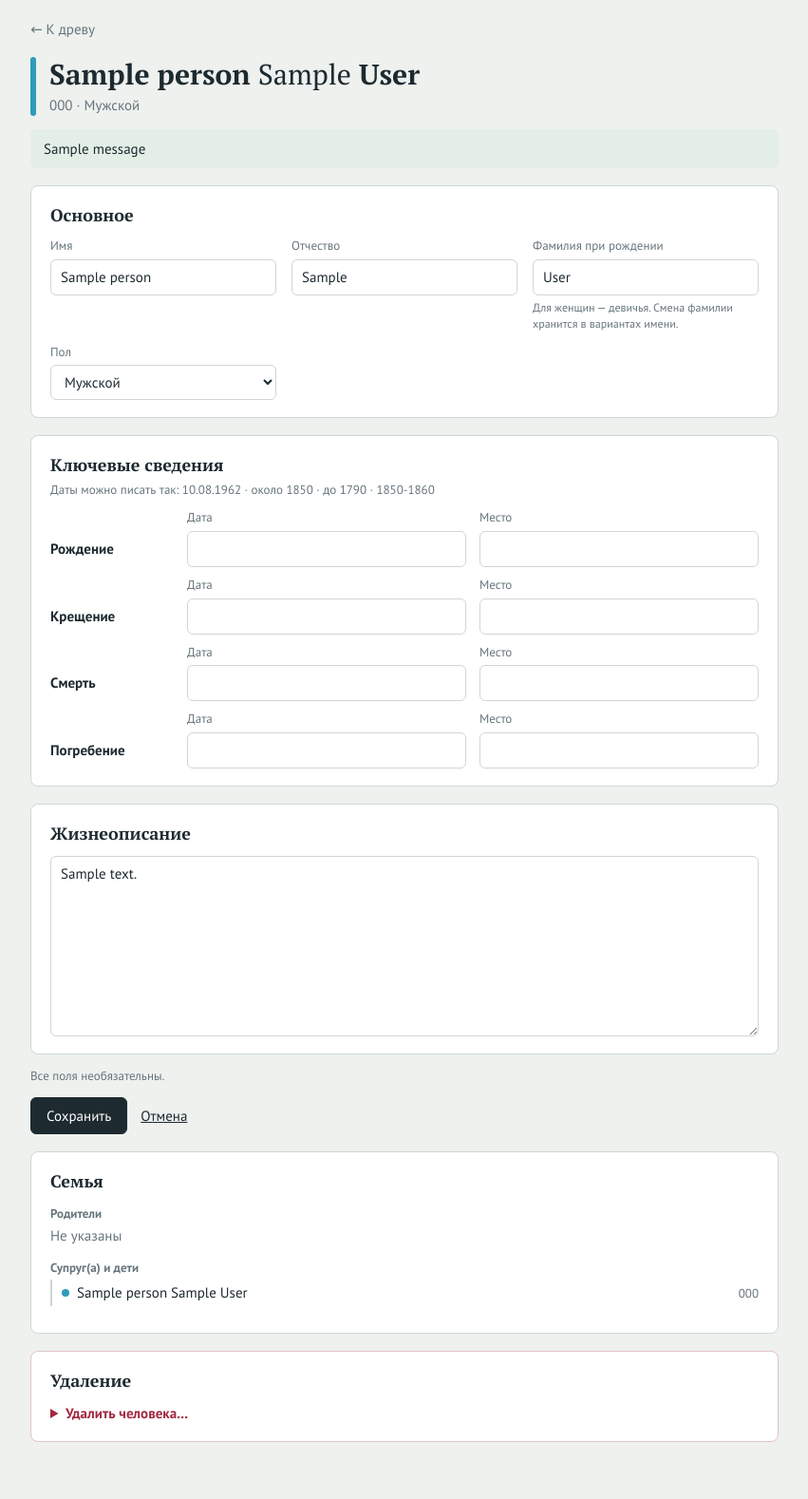
After one commit to Fishhma/mapTree, a Django app: page /people/000/ in a window 1280 px wide. The commit adds this page. Shown: the whole page at 95% size, without its empty margins (214-1065 px from the left). Run offline with Django 5.2, Linux system fonts and the light colour scheme; tables that the repository leaves empty hold one stand-in row (values such as "Sample post"); one stand-in notice (Sample message) is shown; data that the repository does not hold is empty.

Commit message:
Страница человека /people/P0001/: правка и удаление только там
- Кнопка «Изменить» в панели древа открывает отдельную страницу человека;
  в панели больше ничего не редактируется и не удаляется, кнопка «Редактор» убрана.
- Страница: имя, отчество, фамилия при рождении, пол, жизнеописание; рождение,
  крещение, смерть, погребение (дата и место); семья — ссылками на страницы родственников.
- Стёртое ключевое событие удаляется, если в нём нет описания и ссылок на источники.
- Удаление: причины запрета, список того, что исчезнет, и подтверждение вводом
  номера именно этого человека.
- 8 новых тестов.

Co-Authored-By: Claude Opus 5.5 <noreply@anthropic.com>

```diff
--- /dev/null
+++ b/genealogy/forms.py
@@ -0,0 +1,47 @@
+"""Формы страницы человека (/people/P0001/). Все поля необязательны."""
+from django import forms
+
+from tree_engine.model import to_user_date
+
+from .models import Event, Person
+
+KEY_KINDS = ("BIRT", "CHR", "DEAT", "BURI")
+DATE_HINT = "10.08.1962 · около 1850 · до 1790 · 1850-1860"
+
+
+class PersonForm(forms.ModelForm):
+    class Meta:
+        model = Person
+        fields = ["given_name", "patronymic", "birth_surname", "sex", "notes"]
+        widgets = {
+            "notes": forms.Textarea(attrs={"rows": 8}),
+        }
+
+
+class KeyEventsForm(forms.Form):
+    """Рождение, крещение, смерть, погребение: дата и место каждого.
+
+    Редактируется первое событие каждого вида (в GEDCOM их бывает несколько).
+    """
+
+    def __init__(self, *args, person: Person, **kwargs):
+        super().__init__(*args, **kwargs)
+        self.person = person
+        self.events = {}
+        for e in person.events.select_related("place").filter(kind__in=KEY_KINDS):
+            self.events.setdefault(e.kind, e)
+        for kind in KEY_KINDS:
+            event = self.events.get(kind)
+            self.fields[f"{kind}_date"] = forms.CharField(
+                label="дата", required=False, max_length=60,
+                initial=to_user_date(event.date) if event and event.date else "",
+                widget=forms.TextInput(attrs={"autocomplete": "off"}))
+            self.fields[f"{kind}_place"] = forms.CharField(
+                label="место", required=False, max_length=255,
+                initial=event.place.name if event and event.place else "",
+                widget=forms.TextInput(attrs={"list": "places", "autocomplete": "off"}))
+
+    def rows(self):
+        """Для шаблона: (название, поле даты, поле места) по каждому виду."""
+        return [(Event.Kind(kind).label, self[f"{kind}_date"], self[f"{kind}_place"])
+                for kind in KEY_KINDS]
--- a/genealogy/urls.py
+++ b/genealogy/urls.py
@@ -4,6 +4,7 @@ from . import views
 
 urlpatterns = [
     path("", views.tree_page, name="tree"),
+    path("people/<str:code>/", views.person_page, name="person-page"),
     path("tree.svg", views.tree_svg, name="tree-svg"),
     path("api/tree/", views.tree_api, name="tree-api"),
     path("api/people/<int:pk>/", views.person_api, name="person-api"),
--- a/genealogy/views.py
+++ b/genealogy/views.py
@@ -1,8 +1,10 @@
 import json
 
+from django.contrib import messages
 from django.core.exceptions import ValidationError
+from django.db import transaction
 from django.http import HttpResponse, JsonResponse
-from django.shortcuts import get_object_or_404, render
+from django.shortcuts import get_object_or_404, redirect, render
 from django.urls import reverse
 from django.views.decorators.csrf import ensure_csrf_cookie
 from django.views.decorators.http import require_POST
@@ -12,8 +14,10 @@ from tree_engine.model import FuzzyDate
 from tree_engine.render_svg import render as render_svg
 
 from .bridge import build_tree, root_id, tree_payload
-from .editing import EditError, add_relative, error_text
-from .models import Event, Person
+from .editing import (EditError, add_relative, delete_person, deletion_summary, error_text,
+                      save_key_events)
+from .forms import DATE_HINT, KeyEventsForm, PersonForm
+from .models import Event, Person, Place
 
 
 @ensure_csrf_cookie          # браузеру нужен CSRF-токен для добавления людей
@@ -105,9 +109,7 @@ def person_api(request, pk):
         "names": [{"kind": n.get_kind_display(), "name": str(n), "date": n.date, "note": n.note}
                   for n in person.names.all()],
         "parents": parents, "siblings": siblings, "families": families, "sources": sources,
-        "deletion_blockers": person.deletion_blockers(),
-        "admin_url": reverse("admin:genealogy_person_change", args=[person.pk]),
-        "delete_url": reverse("admin:genealogy_person_delete", args=[person.pk]),
+        "details_url": reverse("person-page", args=[person.code]),
     })
     return JsonResponse(data)
 
@@ -127,3 +129,45 @@ def add_relative_api(request, pk):
     except (EditError, ValidationError) as exc:
         return JsonResponse({"error": error_text(exc)}, status=400)
     return JsonResponse({"id": str(new.pk), "code": new.code}, status=201)
+
+
+def person_page(request, code):
+    """Страница человека: подробности, правка и удаление (только здесь, не в панели древа)."""
+    person = get_object_or_404(Person, code=code)
+    delete_error = ""
+    if request.method == "POST" and request.POST.get("action") == "delete":
+        try:
+            delete_person(person, request.POST.get("confirm_code", ""))
+        except EditError as exc:
+            delete_error = str(exc)
+        else:
+            messages.success(request, f"{person.code} удалён(а).")
+            return redirect("tree")
+    if request.method == "POST" and not delete_error:
+        form = PersonForm(request.POST, instance=person)
+        events_form = KeyEventsForm(request.POST, person=person)
+        if form.is_valid() and events_form.is_valid():
+            with transaction.atomic():
+                form.save()
+                save_key_events(person, events_form.events, events_form.cleaned_data)
+            messages.success(request, "Изменения сохранены.")
+            return redirect("person-page", code=person.code)
+    else:
+        form = PersonForm(instance=person)
+        events_form = KeyEventsForm(person=person)
+
+    pf = person.parent_family
+    families = []
+    for fam in person.families.select_related("partner1", "partner2"):
+        spouse = fam.partner2 if fam.partner1_id == person.pk else fam.partner1
+        families.append({"spouse": spouse, "children": list(fam.children.all())})
+    return render(request, "genealogy/person.html", {
+        "person": person, "form": form, "events_form": events_form,
+        "parents": pf.partners if pf else [],
+        "siblings": list(pf.children.exclude(pk=person.pk)) if pf else [],
+        "families": families,
+        "places": Place.objects.values_list("name", flat=True), "date_hint": DATE_HINT,
+        "blockers": person.deletion_blockers(),
+        "summary": deletion_summary(person),
+        "delete_error": delete_error,
+    })
--- /dev/null
+++ b/static/genealogy/person.css
@@ -0,0 +1,81 @@
+/* Страница человека: подробности, правка, удаление. Цвета — как на странице древа. */
+:root {
+  --paper: #eef1ee;
+  --surface: #ffffff;
+  --ink: #1d2a30;
+  --muted: #66757c;
+  --hairline: #cfd6d6;
+  --line: #7d8b90;
+  --male: #2f9cba;
+  --female: #c8406f;
+  --unknown: #9aa5a8;
+  --gold: #b8862b;
+  --danger: #a2283f;
+  --sans: "PT Sans", "Segoe UI", "DejaVu Sans", sans-serif;
+  --serif: "PT Serif", Georgia, "DejaVu Serif", serif;
+}
+
+* { box-sizing: border-box; }
+body { margin: 0; background: var(--paper); color: var(--ink); font: 15px/1.45 var(--sans); }
+button, input, select, textarea { font: inherit; color: inherit; }
+a { color: var(--ink); }
+
+.page { max-width: 820px; margin: 0 auto; padding: 20px 16px 60px; }
+.top a { text-decoration: none; color: var(--muted); }
+.top a:hover { color: var(--ink); }
+
+.head { display: flex; gap: 14px; align-items: stretch; margin: 18px 0 8px; }
+.sex { flex: none; width: 6px; border-radius: 3px; background: var(--unknown); }
+.sex.M { background: var(--male); } .sex.F { background: var(--female); }
+h1 { margin: 0; font: 700 30px/1.2 var(--serif); }
+h1 .patr { font-weight: 400; }
+.meta { margin: 4px 0 0; color: var(--muted); }
+
+section { margin-top: 18px; padding: 18px 20px; background: var(--surface);
+  border: 1px solid var(--hairline); border-radius: 8px; }
+h2 { margin: 0 0 12px; font: 700 18px var(--serif); }
+h3 { margin: 14px 0 4px; font: 700 13px var(--sans); color: var(--muted); }
+
+.grid { display: grid; grid-template-columns: repeat(auto-fill, minmax(230px, 1fr)); gap: 12px 16px; }
+.events { display: grid; grid-template-columns: 130px 1fr 1fr; gap: 10px 14px; align-items: end; }
+.ev-label { padding-bottom: 8px; font-weight: 700; }
+.field { display: grid; gap: 4px; align-content: start; font-size: 13px; color: var(--muted); }
+.field small { font-size: 12px; }
+.field input, .field select, .field textarea { width: 100%; padding: 7px 10px; border: 1px solid var(--hairline);
+  border-radius: 6px; background: var(--surface); color: var(--ink); font-size: 15px; }
+.field textarea { resize: vertical; }
+.field input:focus, .field select:focus, .field textarea:focus { outline: none; border-color: var(--ink); }
+.errorlist { margin: 0; padding: 0; list-style: none; color: var(--danger); }
+
+.hint { margin: 14px 0 0; font-size: 13px; color: var(--muted); }
+.hint.top { margin: -6px 0 10px; }
+.actions { display: flex; gap: 14px; align-items: center; margin-top: 12px; }
+button { padding: 8px 16px; border: 1px solid var(--hairline); border-radius: 6px; background: var(--surface);
+  cursor: pointer; }
+button.primary { background: var(--ink); border-color: var(--ink); color: var(--surface); }
+button.primary:hover { background: #33454d; }
+button.danger { background: var(--danger); border-color: var(--danger); color: var(--surface); }
+button:focus-visible, a:focus-visible, summary:focus-visible { outline: 2px solid var(--ink); outline-offset: 2px; }
+
+.notice { margin: 14px 0 0; padding: 10px 14px; border-radius: 6px; background: #e3efe6; }
+.error { margin: 0 0 12px; color: var(--danger); }
+
+.people { list-style: none; margin: 0; padding: 0; }
+.people a { display: flex; align-items: baseline; gap: 8px; padding: 3px 0; text-decoration: none; }
+.people a:hover { text-decoration: underline; }
+.people .code { margin-left: auto; color: var(--muted); font-size: 13px; }
+.dot { flex: none; width: 8px; height: 8px; border-radius: 50%; background: var(--unknown); transform: translateY(-1px); }
+.dot.M { background: var(--male); } .dot.F { background: var(--female); }
+.union { margin-bottom: 10px; padding-left: 10px; border-left: 2px solid var(--hairline); }
+.union .kids { margin-left: 16px; }
+.empty { margin: 0; color: var(--muted); }
+
+.danger-zone { border-color: #e2c3ca; }
+.danger-zone summary { cursor: pointer; color: var(--danger); font-weight: 700; }
+.danger-zone ul { margin: 4px 0 10px; }
+.confirm { display: grid; gap: 10px; max-width: 420px; }
+
+@media (max-width: 640px) {
+  .events { grid-template-columns: 1fr 1fr; }
+  .ev-label { grid-column: 1 / -1; padding: 6px 0 0; }
+}
--- /dev/null
+++ b/templates/genealogy/_person_link.html
@@ -0,0 +1 @@
+<li><a href="{% url 'person-page' p.code %}"><span class="dot {{ p.sex }}"></span>{{ p.given_name|default:"?" }} {{ p.patronymic }} {{ p.birth_surname }}<span class="code">{{ p.code }}</span></a></li>
--- /dev/null
+++ b/templates/genealogy/person.html
@@ -0,0 +1,128 @@
+{% load static %}<!doctype html>
+<html lang="ru">
+<head>
+  <meta charset="utf-8">
+  <meta name="viewport" content="width=device-width, initial-scale=1">
+  <title>{{ person.given_name|default:"?" }} {{ person.birth_surname }} · {{ person.code }}</title>
+  <link rel="preconnect" href="https://fonts.googleapis.com">
+  <link rel="stylesheet" href="https://fonts.googleapis.com/css2?family=PT+Sans:wght@400;700&family=PT+Serif:wght@400;700&display=swap">
+  <link rel="stylesheet" href="{% static 'genealogy/person.css' %}">
+</head>
+<body>
+<main class="page">
+  <nav class="top">
+    <a href="{% url 'tree' %}#{{ person.code }}">← К древу</a>
+  </nav>
+
+  <header class="head">
+    <span class="sex {{ person.sex }}"></span>
+    <div>
+      <h1>{{ person.given_name|default:"?" }}
+        {% if person.patronymic %}<span class="patr">{{ person.patronymic }}</span>{% endif %}
+        {% if person.birth_surname %}{{ person.birth_surname }}{% endif %}</h1>
+      <p class="meta">{{ person.code }} · {{ person.get_sex_display }}</p>
+    </div>
+  </header>
+
+  {% for m in messages %}<p class="notice">{{ m }}</p>{% endfor %}
+
+  <form method="post" class="edit" novalidate>
+    {% csrf_token %}
+    {% if form.errors or events_form.errors %}
+      <p class="error">Проверьте выделенные поля.</p>
+    {% endif %}
+
+    <section>
+      <h2>Основное</h2>
+      <div class="grid">
+        {% for field in form %}{% if field.name != "notes" %}
+          <label class="field">
+            <span>{{ field.label|capfirst }}</span>
+            {{ field }}
+            {% if field.help_text %}<small>{{ field.help_text }}</small>{% endif %}
+            {{ field.errors }}
+          </label>
+        {% endif %}{% endfor %}
+      </div>
+    </section>
+
+    <section>
+      <h2>Ключевые сведения</h2>
+      <p class="hint top">Даты можно писать так: {{ date_hint }}</p>
+      <div class="events">
+        {% for label, date, place in events_form.rows %}
+          <span class="ev-label">{{ label }}</span>
+          <label class="field"><span>Дата</span>{{ date }}{{ date.errors }}</label>
+          <label class="field"><span>Место</span>{{ place }}{{ place.errors }}</label>
+        {% endfor %}
+      </div>
+      <datalist id="places">{% for name in places %}<option value="{{ name }}">{% endfor %}</datalist>
+    </section>
+
+    <section>
+      <h2>Жизнеописание</h2>
+      <label class="field wide">{{ form.notes }}{{ form.notes.errors }}</label>
+    </section>
+
+    <p class="hint">Все поля необязательны.</p>
+    <div class="actions">
+      <button type="submit" class="primary">Сохранить</button>
+      <a href="{% url 'tree' %}#{{ person.code }}">Отмена</a>
+    </div>
+  </form>
+
+  <section>
+    <h2>Семья</h2>
+    <h3>Родители</h3>
+    {% if parents %}
+      <ul class="people">{% for p in parents %}{% include "genealogy/_person_link.html" %}{% endfor %}</ul>
+    {% else %}<p class="empty">Не указаны</p>{% endif %}
+
+    <h3>{% if families|length > 1 %}Браки и дети{% else %}Супруг(а) и дети{% endif %}</h3>
+    {% for fam in families %}
+      <div class="union">
+        <ul class="people">
+          {% if fam.spouse %}{% with p=fam.spouse %}{% include "genealogy/_person_link.html" %}{% endwith %}
+          {% else %}<li class="empty">Партнёр неизвестен</li>{% endif %}
+        </ul>
+        {% if fam.children %}
+          <ul class="people kids">{% for p in fam.children %}{% include "genealogy/_person_link.html" %}{% endfor %}</ul>
+        {% endif %}
+      </div>
+    {% empty %}<p class="empty">Нет</p>{% endfor %}
+
+    {% if siblings %}
+      <h3>Братья и сёстры</h3>
+      <ul class="people">{% for p in siblings %}{% include "genealogy/_person_link.html" %}{% endfor %}</ul>
+    {% endif %}
+  </section>
+
+  <section class="danger-zone">
+    <h2>Удаление</h2>
+    {% if blockers %}
+      <p>Удалить нельзя:</p>
+      <ul>{% for b in blockers %}<li>{{ b }}</li>{% endfor %}</ul>
+    {% else %}
+      <details {% if delete_error %}open{% endif %}>
+        <summary>Удалить человека…</summary>
+        <p>Будет удалён <strong>{{ person }}</strong> — безвозвратно.</p>
+        {% if summary %}
+          <p>Вместе с ним:</p>
+          <ul>{% for s in summary %}<li>{{ s }}</li>{% endfor %}</ul>
+        {% endif %}
+        <form method="post" class="confirm">
+          {% csrf_token %}
+          <input type="hidden" name="action" value="delete">
+          <label class="field">
+            <span>Для подтверждения введите номер человека: <strong>{{ person.code }}</strong></span>
+            <input name="confirm_code" autocomplete="off" required {% if delete_error %}autofocus{% endif %}>
+          </label>
+          {% if delete_error %}<p class="error">{{ delete_error }}</p>{% endif %}
+          <button type="submit" class="danger">Удалить навсегда</button>
+        </form>
+      </details>
+    {% endif %}
+  </section>
+</main>
+</body>
+</html>
--- a/templates/genealogy/tree.html
+++ b/templates/genealogy/tree.html
@@ -31,10 +31,10 @@
       <button type="button" id="fit" title="Показать всё древо (0)">Всё древо</button>
       <button type="button" id="to-root" title="Ко мне">Ко мне</button>
       <a class="button" href="{% url 'tree-svg' %}" title="Всё древо одним файлом для печати">SVG для печати</a>
-      <a class="button" href="{% url 'admin:index' %}">Редактор</a>
     </nav>
 
     <p class="message" id="message" hidden></p>
+    {% for m in messages %}<p class="toast" role="status">{{ m }}</p>{% endfor %}
     <div class="add-menu" id="add-menu" role="menu" hidden></div>
   </main>
 
```
Also changed, not shown: genealogy/editing.py (+47 -2 lines), genealogy/tests.py (+62 -1 lines), static/genealogy/tree.css (+4 -3 lines), static/genealogy/tree.js (+3 -8 lines).
